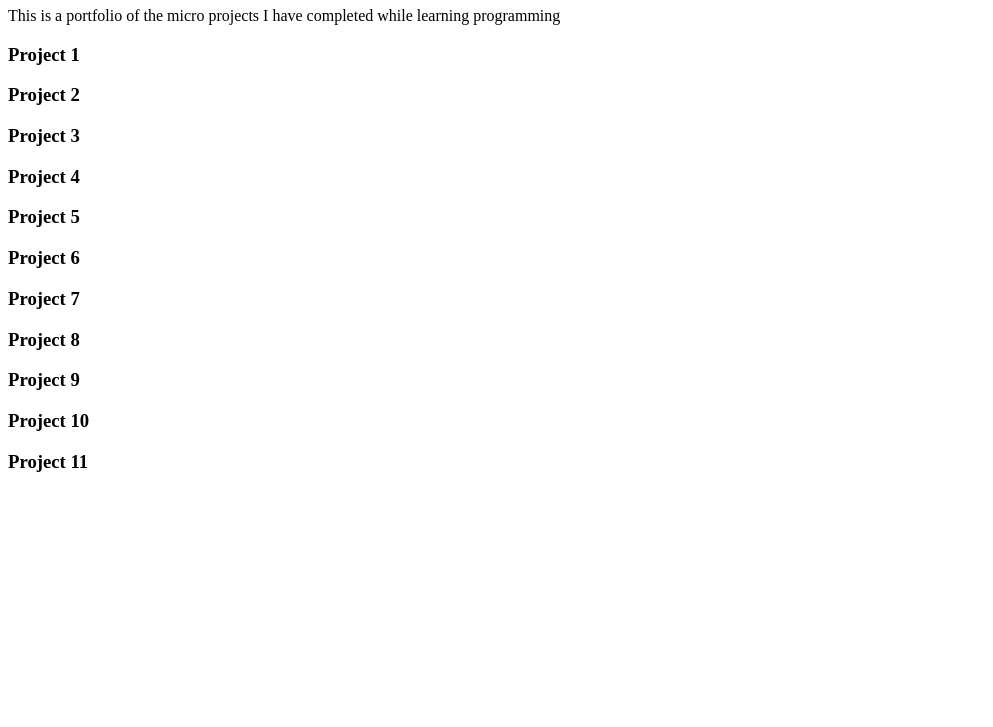
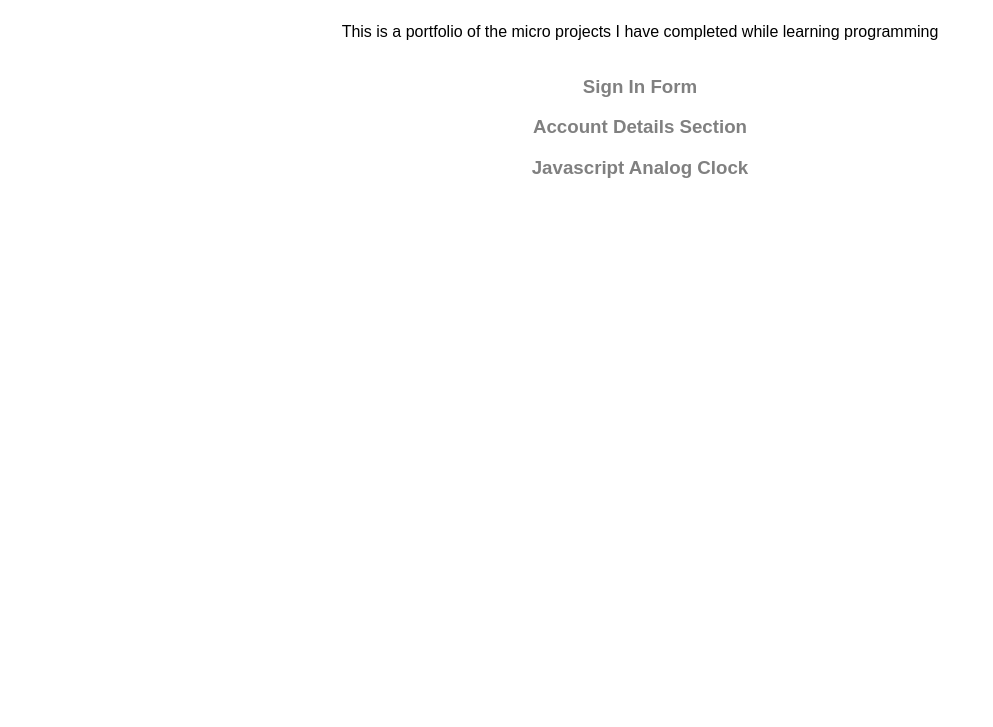
Before and after one commit to tylerdh12/Micro-Projects, a plain HTML site: page index.html in a window 1280 px wide. Shown: the part 73-800 px from the top of the page, without its empty margins (0-993 px from the left). Drawn offline with Linux system fonts and the light colour scheme.

Commit message:
update links for site and setup base styling 4 idx

```diff
--- a/index.html
+++ b/index.html
@@ -3,6 +3,7 @@
 	<head>
 		<meta charset="UTF-8" />
 		<meta name="viewport" content="width=device-width, initial-scale=1.0" />
+		<link rel="stylesheet" href="main.css" />
 		<title>Micro Projects</title>
 	</head>
 	<body>
@@ -17,37 +18,19 @@
 		</section>
 		<section>
 			<article>
-				<h3>Project 1</h3>
+				<a href="/project/sign-in-form/">
+					<h3>Sign In Form</h3>
+				</a>
 			</article>
 			<article>
-				<h3>Project 2</h3>
+				<a href="/project/account-details/">
+					<h3>Account Details Section</h3>
+				</a>
 			</article>
 			<article>
-				<h3>Project 3</h3>
-			</article>
-			<article>
-				<h3>Project 4</h3>
-			</article>
-			<article>
-				<h3>Project 5</h3>
-			</article>
-			<article>
-				<h3>Project 6</h3>
-			</article>
-			<article>
-				<h3>Project 7</h3>
-			</article>
-			<article>
-				<h3>Project 8</h3>
-			</article>
-			<article>
-				<h3>Project 9</h3>
-			</article>
-			<article>
-				<h3>Project 10</h3>
-			</article>
-			<article>
-				<h3>Project 11</h3>
+				<a href="/project/clock/">
+					<h3>Javascript Analog Clock</h3>
+				</a>
 			</article>
 		</section>
 	</body>
--- /dev/null
+++ b/main.css
@@ -0,0 +1,17 @@
+* body {
+	margin: 0;
+	padding: 0;
+	box-sizing: border-box;
+	font-family: Arial, Helvetica, sans-serif;
+	display: flex;
+	flex-direction: column;
+	align-items: center;
+	justify-content: center;
+	text-align: center;
+	min-width: 280px;
+}
+
+a {
+	text-decoration: none;
+	color: gray;
+}
```
